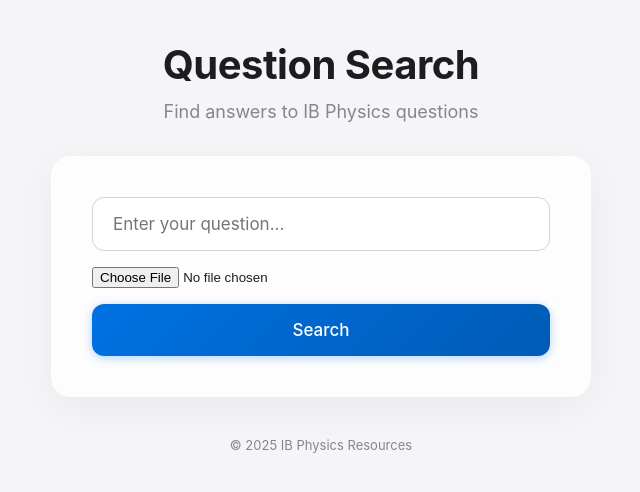
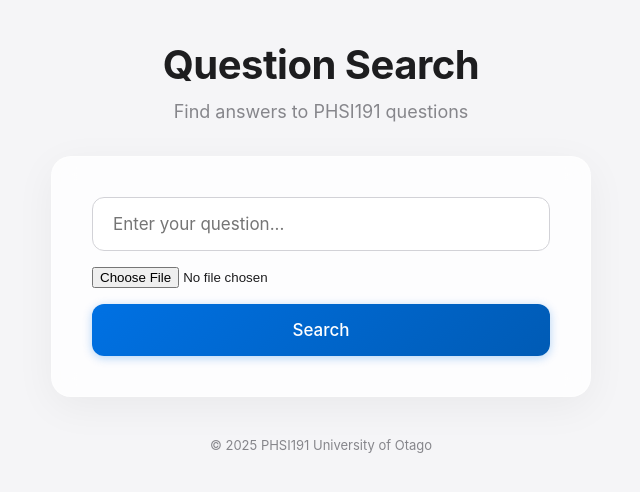
Before and after one commit to harryhaghany/IB-Physics-Question-Query, a Flask app: page / in a window 1280 px wide. Shown: the part 45-537 px from the top of the page, without its empty margins (319-959 px from the left). Run offline with Flask 3, Linux system fonts and the light colour scheme.

Commit message:
Update index.html

```diff
--- a/templates/index.html
+++ b/templates/index.html
@@ -218,7 +218,7 @@
     <div class="container">
         <header>
             <h1>Question Search</h1>
-            <p class="subtitle">Find answers to IB Physics questions</p>
+            <p class="subtitle">Find answers to PHSI191 questions</p>
         </header>
 
         <div class="search-card">
@@ -230,7 +230,7 @@
         </div>
 
         <footer>
-            <p>© 2025 IB Physics Resources</p>
+            <p>© 2025 PHSI191 University of Otago</p>
         </footer>
     </div>
 
```
